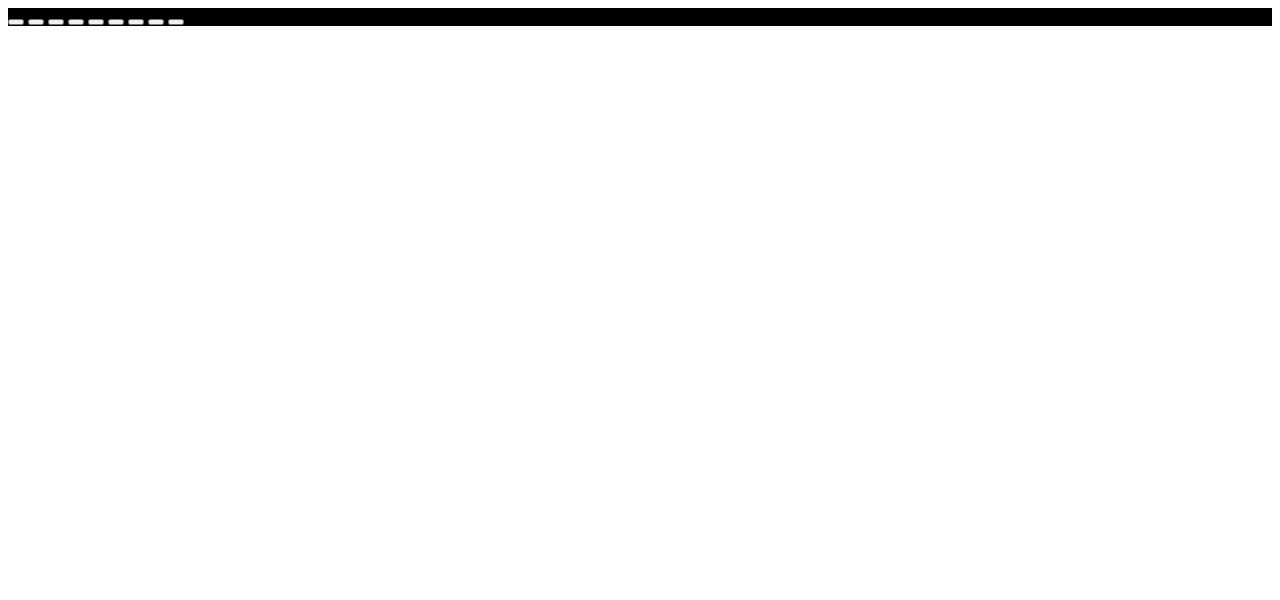
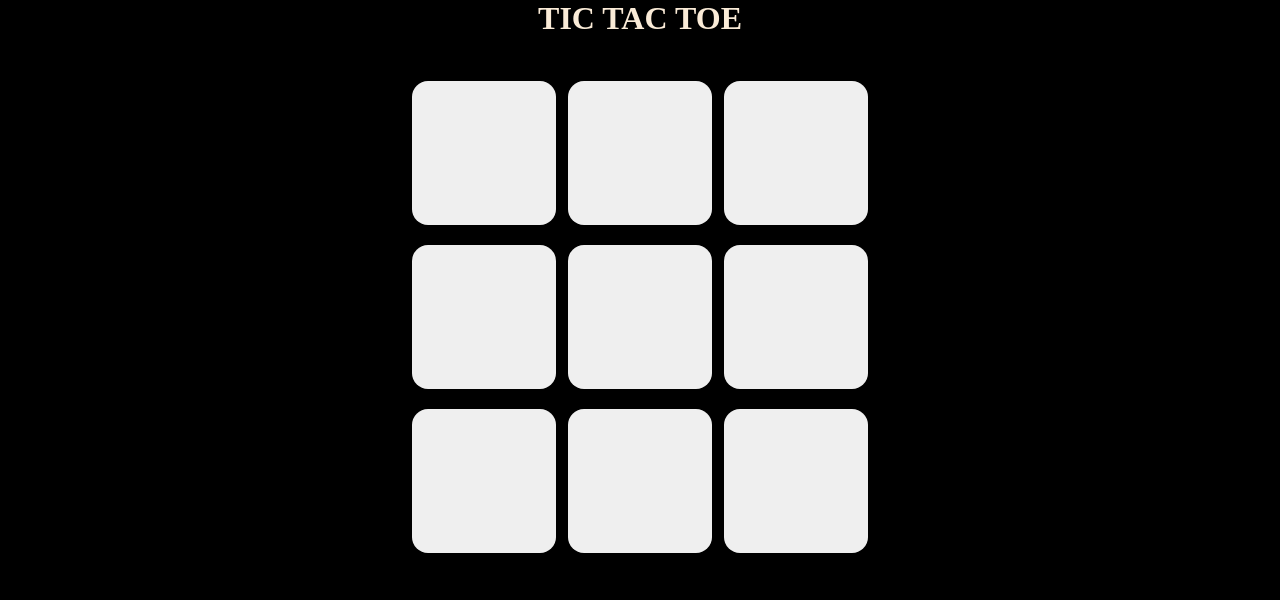
Before and after one commit to divyansh0505/tic-tac-toe, a plain HTML site: page index.html in a window 1280 px wide. Drawn offline with Linux system fonts and the light colour scheme.

Commit message:
html and css code

```diff
--- a/index.html
+++ b/index.html
@@ -7,16 +7,20 @@
     <title>Document</title>
 </head>
 <body>
-    <div>
-        <button></button>
-        <button></button>
-        <button></button>
-        <button></button>
-        <button></button>
-        <button></button>
-        <button></button>
-        <button></button>
-        <button></button>
+    <h1 style="color: antiquewhite;">TIC TAC TOE</h1>
+    <div class="container">
+        <div class="game">
+            <button class="box"></button>
+            <button class="box"></button>
+            <button class="box"></button>
+            <button class="box"></button>
+            <button class="box"></button>
+            <button class="box"></button>
+            <button class="box"></button>
+            <button class="box"></button>
+            <button class="box"></button>
+        </div>
     </div>
+
 </body>
 </html>
--- a/style1.css
+++ b/style1.css
@@ -1,8 +1,30 @@
-div{
+*{
+    margin:0;
+    padding:0;
+}
+body{
     background-color: black;
+    text-align: center;
 }
-.button{
-    height:100px;
-    width:100px;
-    background-color: beige;
+.container{
+    height:70vh;
+    display:flex;
+    justify-content:center;
+    align-items: center;
+
 }
+.game{
+    height:60vmin;
+    width:60vmin;
+    display:flex;
+    flex-wrap:wrap;
+    justify-content:center;
+    align-items: center;
+    gap:1.5vmin;
+}
+.box{
+    height:18vmin;
+    width:18vmin;
+    border-radius:1rem;
+    border:none;
+}
```
